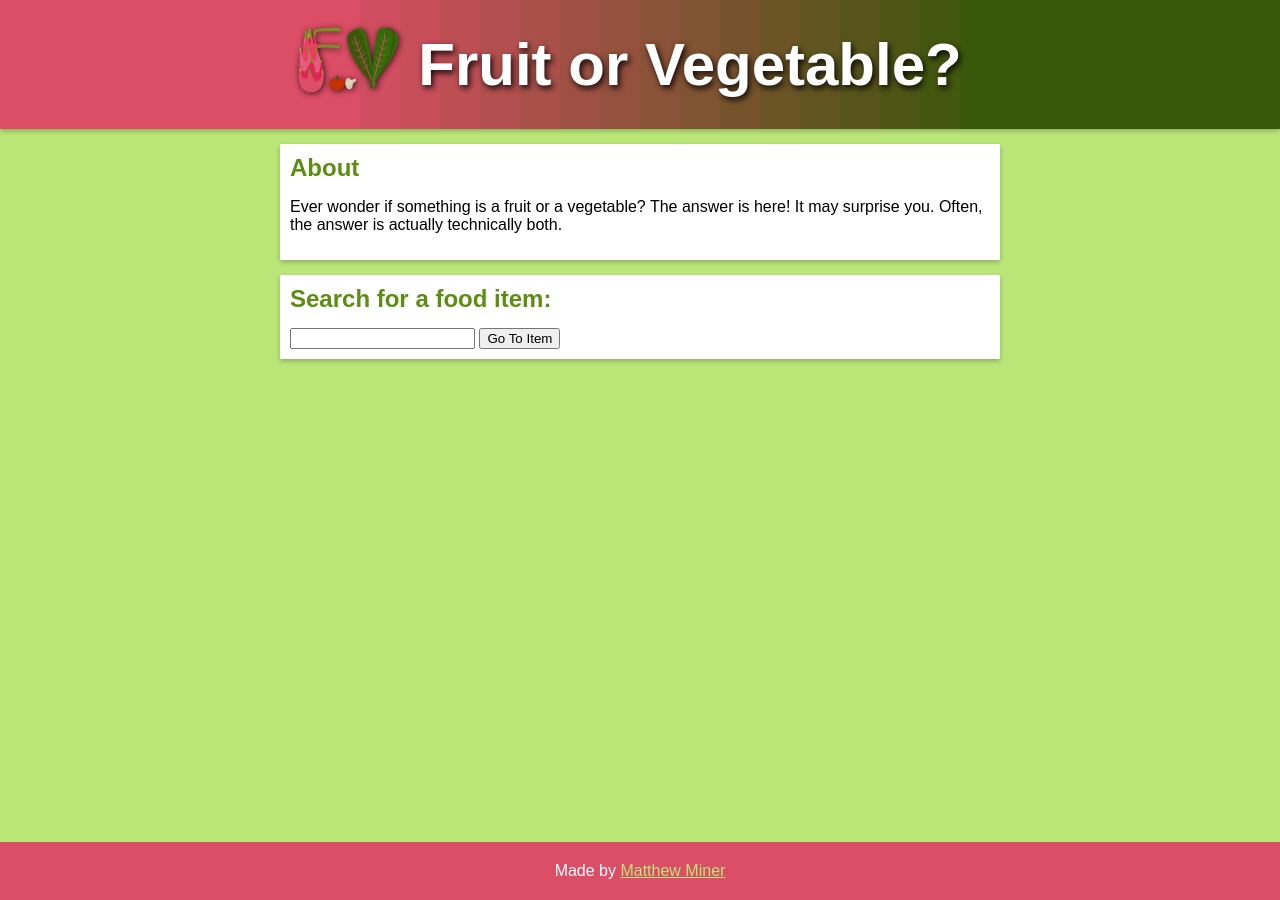
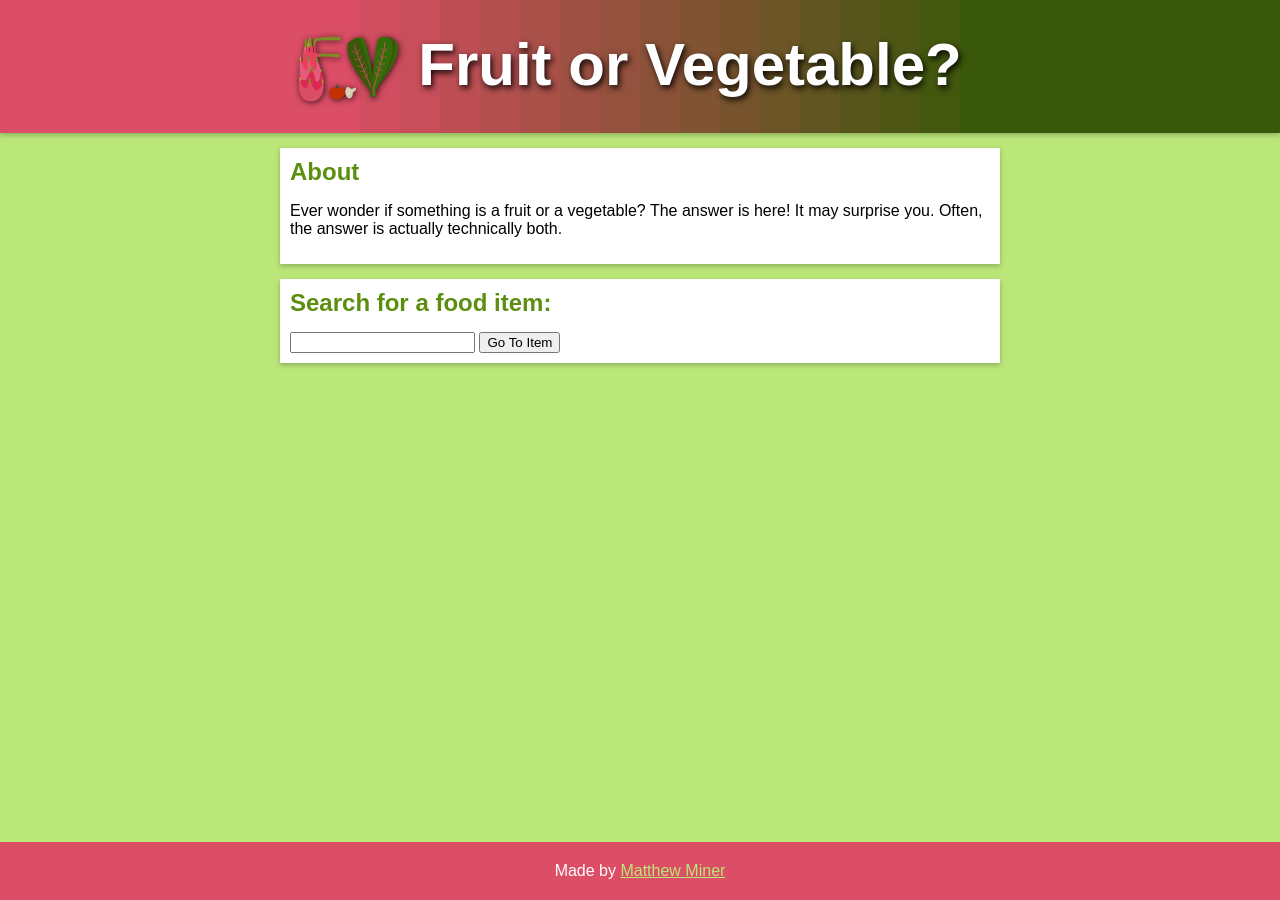
Before and after one commit to mminer237/fruitorvegetable, a Jekyll site: the page built from index.html, in a window 1280 px wide. Built offline with Jekyll 4.4.1, drawn with Linux system fonts in a browser that asks for light colours.

Commit message:
Fixed header styling on mobile

```diff
--- a/css/style.scss
+++ b/css/style.scss
@@ -31,6 +31,15 @@
 
 	box-shadow: 0 2px 5px 0 rgba(0,0,0,0.26);
 	padding: 10px;
+	>* {
+		align-items: flex-end;
+		display: inline-flex;
+		flex-wrap: wrap;
+		justify-content: center;
+	}
+	a {
+		text-decoration: none;
+	}
 	img {
 		// filter: drop-shadow(2px 2px 0 white) drop-shadow(-2px 2px 0 white) drop-shadow(2px -2px 0 white) drop-shadow(-2px -2px 0 white);
 		filter: drop-shadow(1px 1px 3px #000000c0);
```
